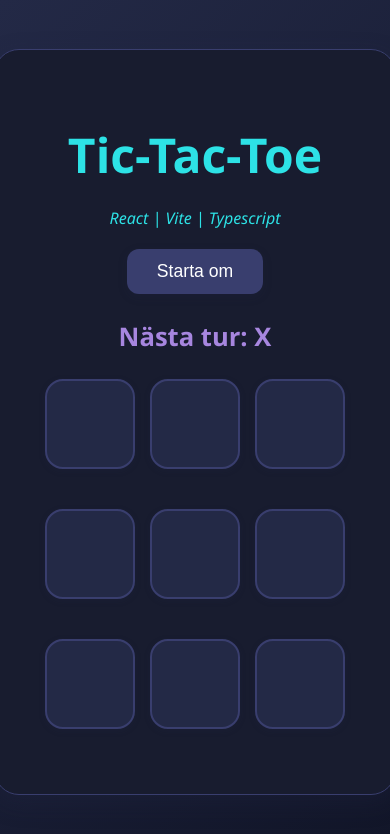
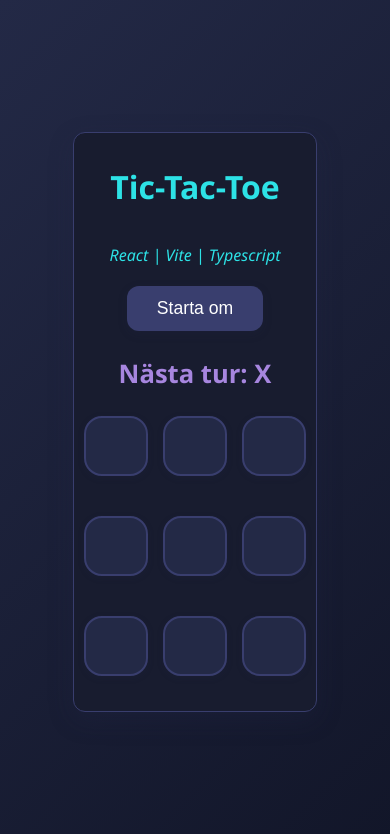
Before and after one commit to MikaelaJanssson/TicTacToe, a React (Vite) app: page / in a window 390 px wide. Shown: the top 834 px of the page. Built offline with nearby package versions, Linux system fonts and the light colour scheme.

Commit message:
responsivitet

```diff
--- a/src/index.css
+++ b/src/index.css
@@ -7,15 +7,22 @@ body {
   height: 100vh;
   margin: 0;
   color: #eaeaea;
+  min-width: 0;
 }
 
 .container {
   background-color: #181c2f;
-  padding: 40px 50px;
+  padding: 10px 60px;
   border-radius: 25px;
   box-shadow: 0 8px 24px rgba(35, 41, 70, 0.25);
   text-align: center;
   border: 1px solid #393e6e;
+  display: flex;
+  flex-direction: column;
+  align-items: center;
+  max-width: 95vw;
+  width: 100%;
+  box-sizing: border-box;
 }
 
 .status {
@@ -99,3 +106,19 @@ button:hover {
   color: #6c6f93;
   box-shadow: 0 1px 4px rgba(35, 41, 70, 0.08);
 }
+
+@media (max-width: 600px) {
+  .container {
+    padding: 10px 10px;
+    max-width: 100vw;
+    border-radius: 12px;
+  }
+  .cell {
+    width: 60px;
+    height: 60px;
+    font-size: 1.5rem;
+  }
+  h1 {
+    font-size: 2rem;
+  }
+}
```
